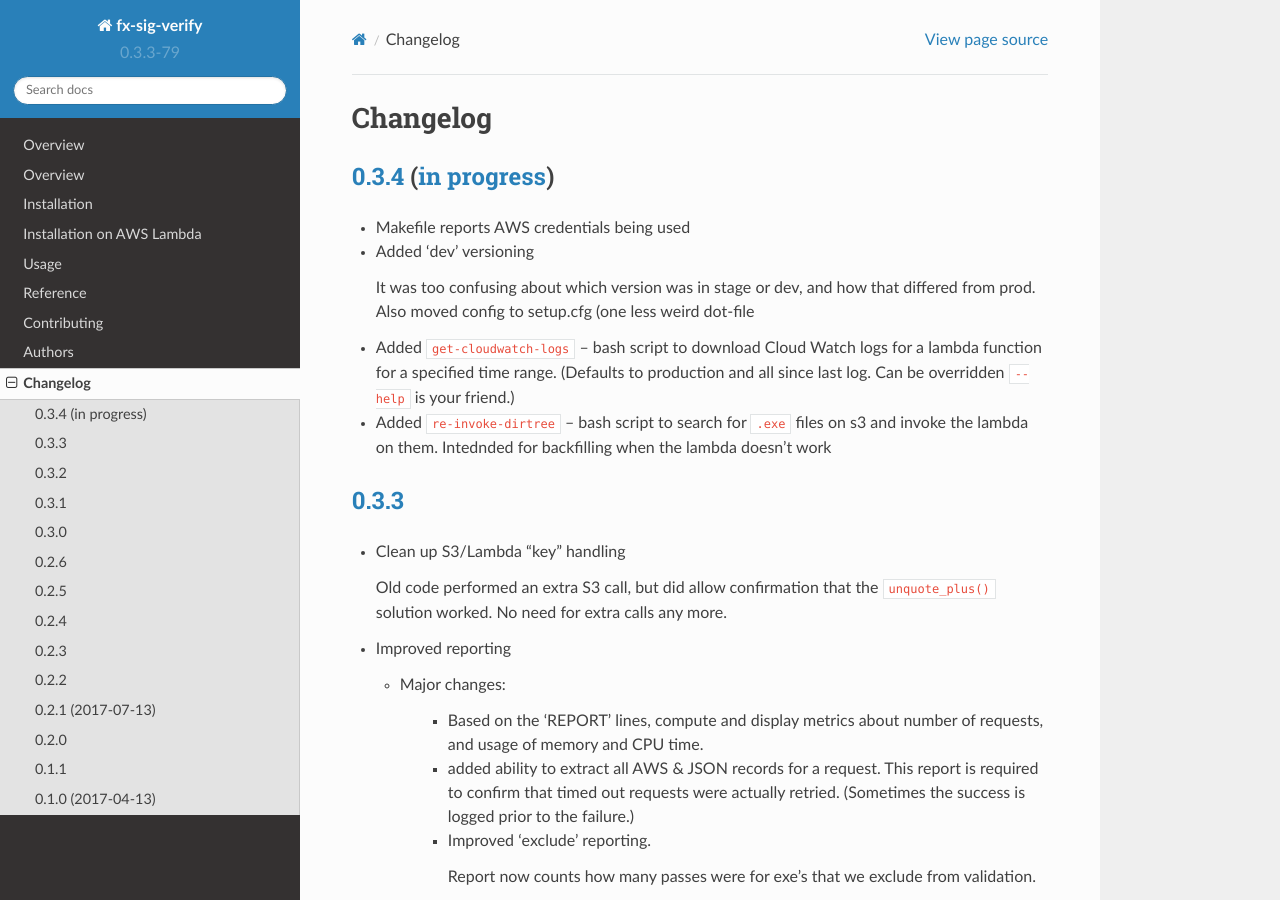
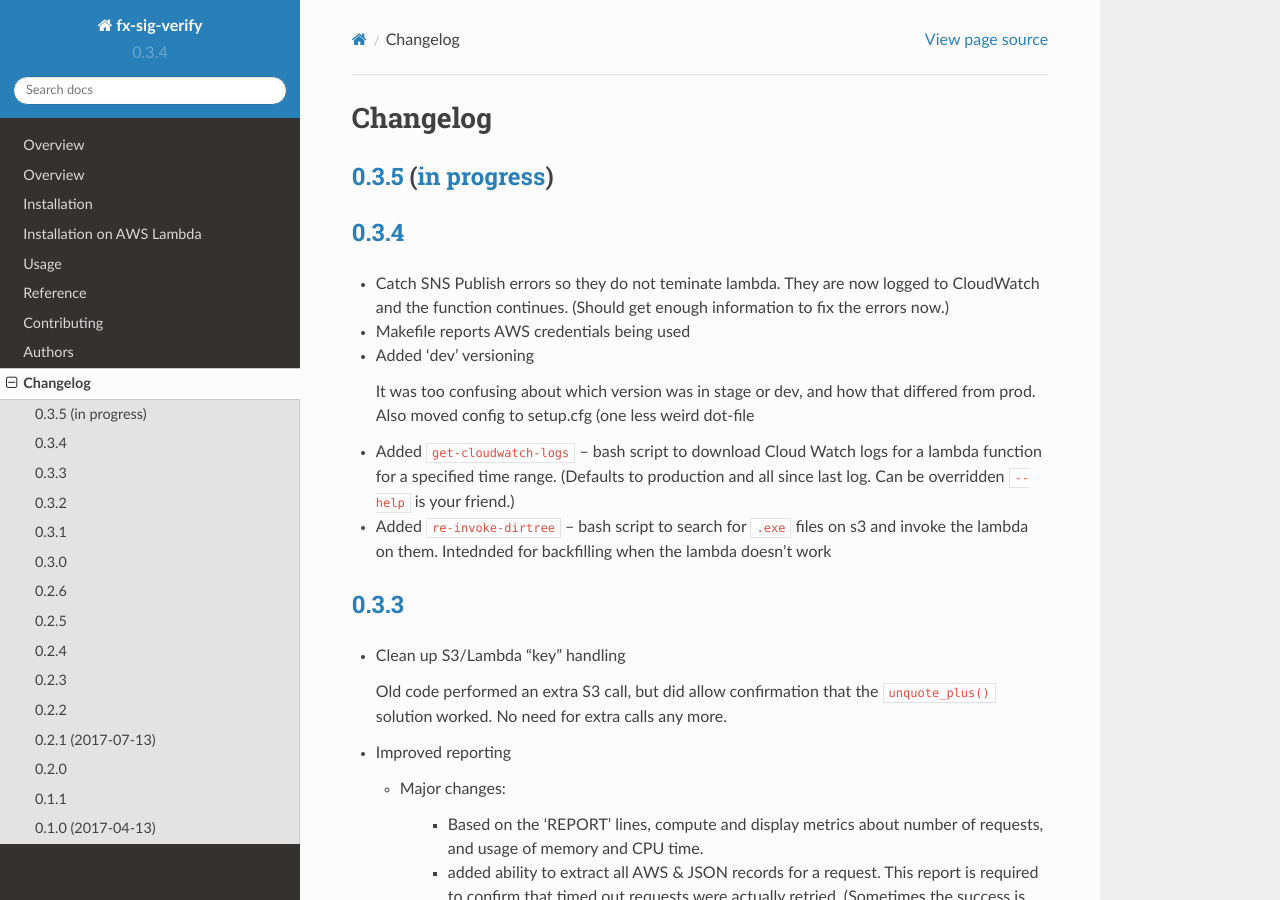
Before and after one commit to mozilla-services/fx-sig-verify, a Sphinx documentation site: the page built from docs/changelog.rst, in a window 1280 px wide and 900 px high. Built offline with Sphinx 7.4.7 and the Read the Docs theme 2.0.0, drawn with Linux system fonts in a browser that asks for light colours.

Commit message:
Bump version: 0.3.3-79 → 0.3.4

```diff
--- a/CHANGELOG.rst
+++ b/CHANGELOG.rst
@@ -1,9 +1,18 @@
 Changelog
 =========
-`0.3.4`__ (`in progress`__)
+`0.3.5`__ (`in progress`__)
+-----------------------------------------
+__ https://github.com/mozilla-services/fx-sig-verify/tree/v0.3.5
+__ https://github.com/mozilla-services/fx-sig-verify/commits/master
+
+
+`0.3.4`__
 -----------------------------------------
 __ https://github.com/mozilla-services/fx-sig-verify/tree/v0.3.4
-__ https://github.com/mozilla-services/fx-sig-verify/commits/master
+
+-   Catch SNS Publish errors so they do not teminate lambda. They are
+    now logged to CloudWatch and the function continues. (Should get
+    enough information to fix the errors now.)
 
 -   Makefile reports AWS credentials being used
 
--- a/README.rst
+++ b/README.rst
@@ -43,9 +43,9 @@ Overview
     :alt: PyPI Package latest release
     :target: https://pypi.python.org/pypi/fx-sig-verify
 
-.. |commits-since| image:: https://img.shields.io/github/commits-since/mozilla-services/fx-sig-verify/v0.3.3-79.svg
+.. |commits-since| image:: https://img.shields.io/github/commits-since/mozilla-services/fx-sig-verify/v0.3.4.svg
     :alt: Commits since latest release
-    :target: https://github.com/mozilla-services/fx-sig-verify/compare/v0.3.3-79...master
+    :target: https://github.com/mozilla-services/fx-sig-verify/compare/v0.3.4...master
 
 .. |downloads| image:: https://img.shields.io/pypi/dm/fx-sig-verify.svg
     :alt: PyPI Package monthly downloads
--- a/docs/conf.py
+++ b/docs/conf.py
@@ -29,7 +29,7 @@ project = 'fx-sig-verify'
 year = '2017'
 author = 'Hal Wine'
 copyright = '{0}, {1}'.format(year, author)
-version = release = '0.3.3-79'
+version = release = '0.3.4'
 
 pygments_style = 'trac'
 templates_path = ['.']
--- a/setup.cfg
+++ b/setup.cfg
@@ -1,8 +1,8 @@
 [bumpversion]
-current_version = 0.3.3-79
+current_version = 0.3.4
 commit = True
 tag = True
-parse = (?P<major>\d+)\.(?P<minor>\d+)\.(?P<patch>\d+)-(?P<dev>\d+)
+parse = (?P<major>\d+)\.(?P<minor>\d+)\.(?P<patch>\d+)(-(?P<dev>\d+))?
 serialize =
 	{major}.{minor}.{patch}-{dev}
 	{major}.{minor}.{patch}
--- a/setup.py
+++ b/setup.py
@@ -24,7 +24,7 @@ def read(*names, **kwargs):
 
 setup(
     name='fx_sig_verify',
-    version='0.3.3-79',
+    version='0.3.4',
     license='MPL',
     description='AWS Lambda to check code signatures.',
     long_description='%s\n%s' % (
--- a/src/fx_sig_verify/__init__.py
+++ b/src/fx_sig_verify/__init__.py
@@ -1 +1 @@
-__version__ = "0.3.3-79"
+__version__ = "0.3.4"
```
